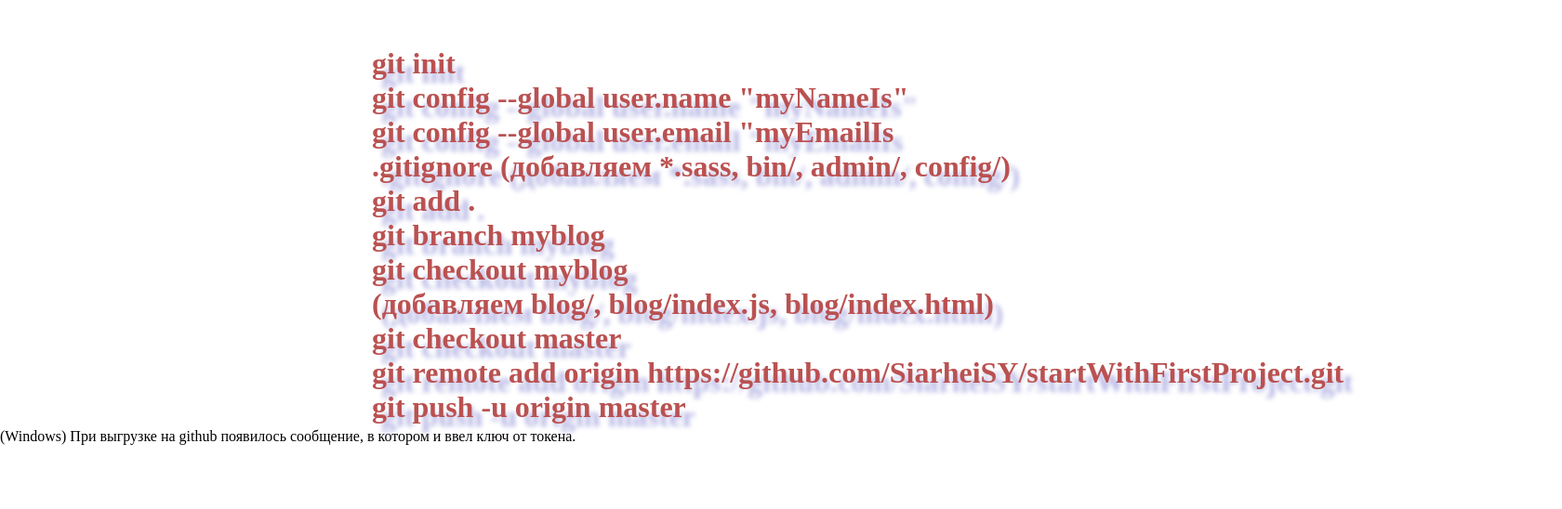
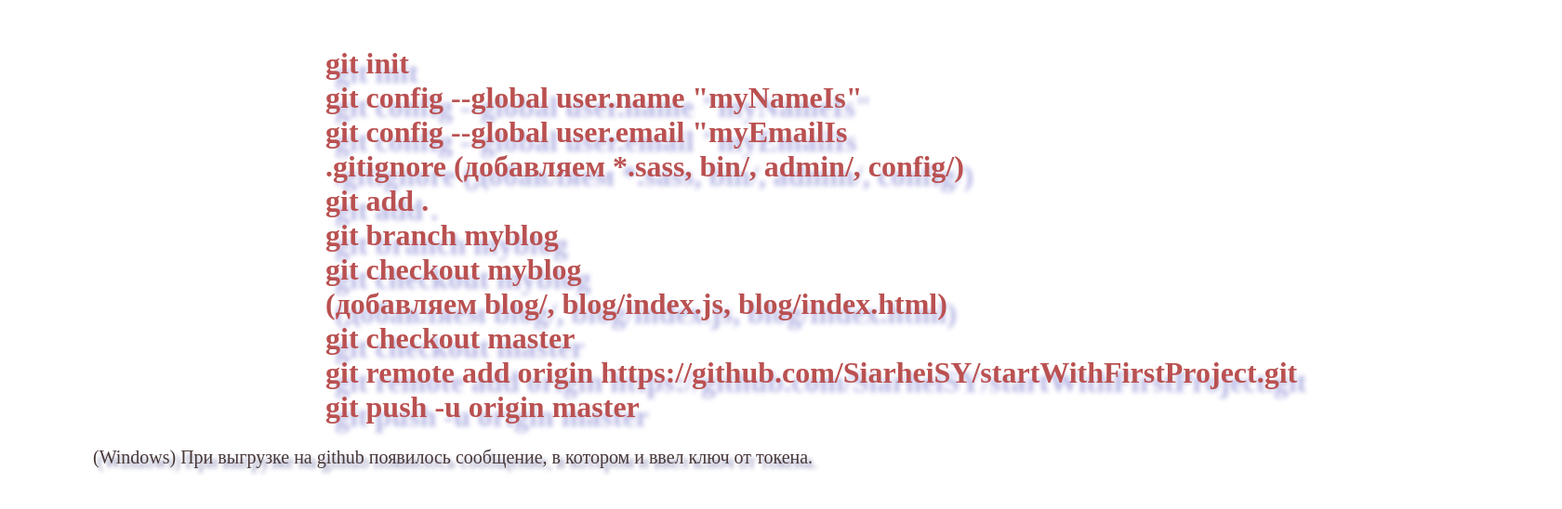
Before and after one commit to SiarheiSY/startWithFirstProject, a plain HTML site: page index.html in a window 1280 px wide. Shown: the whole page at 93% size, 1680 px wide, since content can reach past the window. Drawn offline with Linux system fonts and the light colour scheme.

Commit message:
addToMyNewProject-2

```diff
--- a/main.css
+++ b/main.css
@@ -6,7 +6,15 @@
     width:auto;
     color:#ba5151;
     position:relative;
-    left:400px;
+    left:350px;
     top:50px;
     text-shadow: 10px 10px 5px  #b4b4e4;
 }
+p{
+    font-size:20px;
+    color:#483838;
+    text-shadow: 5px 5px 4px  #8e8eb6;
+    position:relative;
+    left:100px;
+    top:20px;
+}
```
